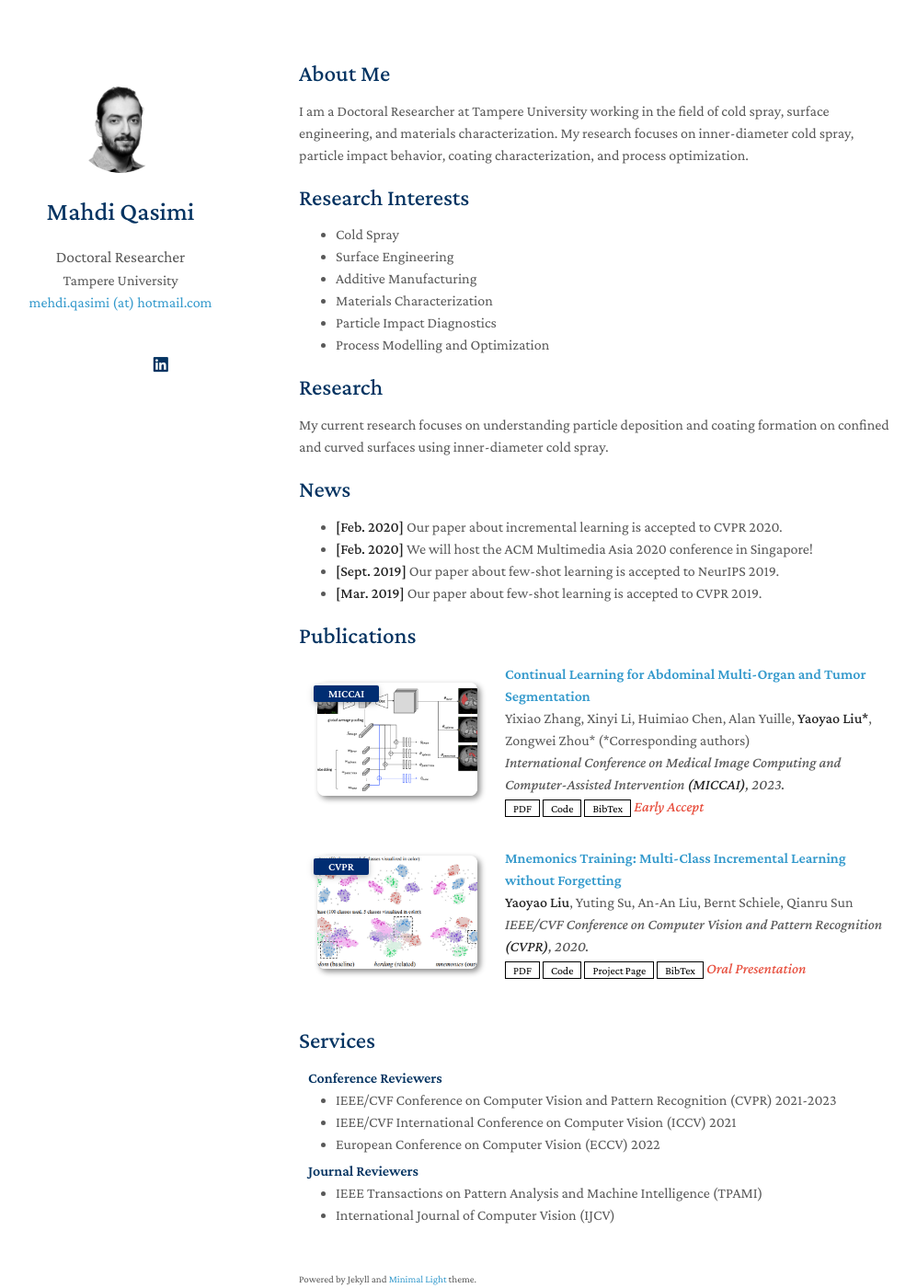
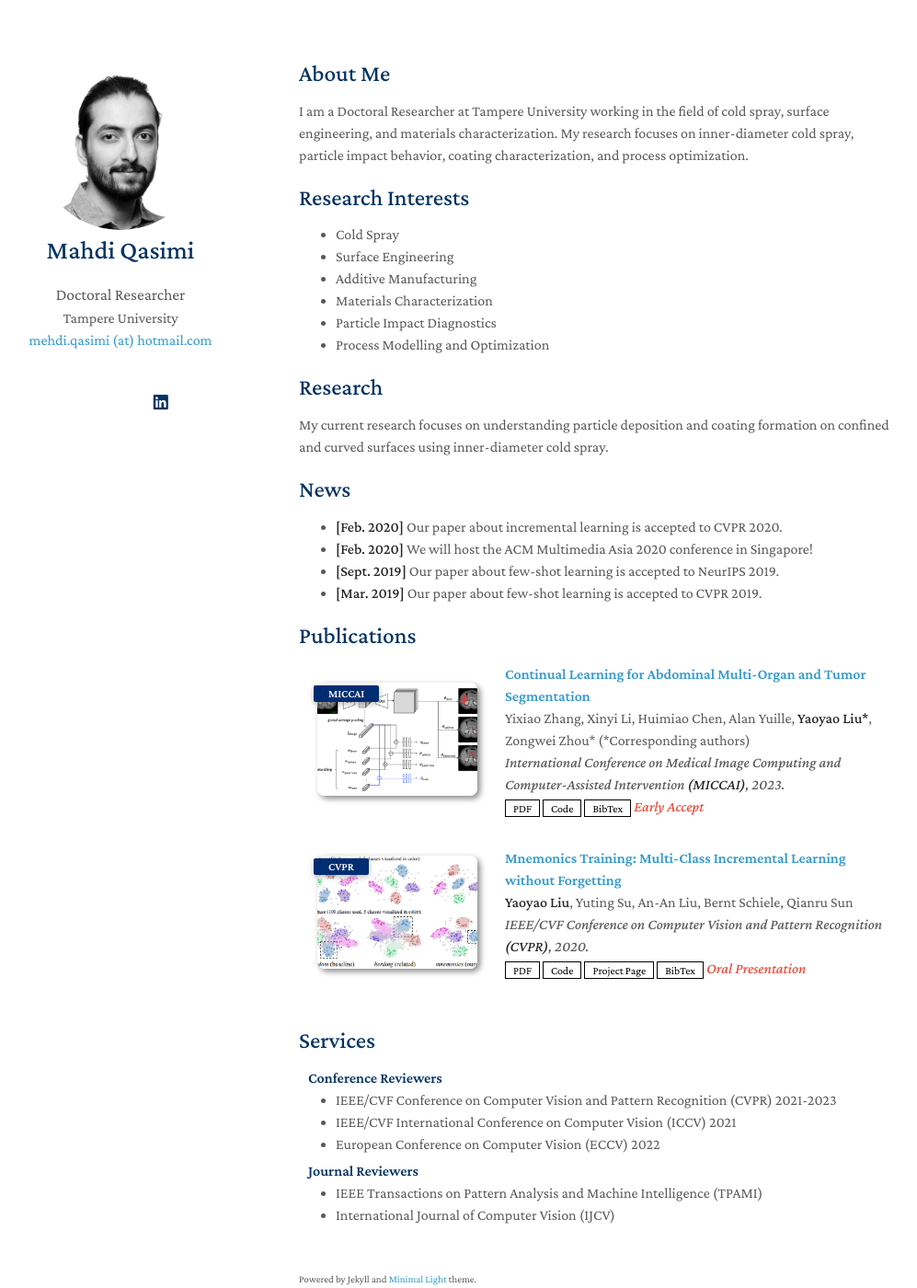
Before and after one commit to mehdiqasimi/mehdiqasimi.github.io, a Jekyll site: the page built from index.md, in a window 1280 px wide and 1400 px high. Shown: the whole window at 92% size, without its empty margins (145-1142 px from the left). Built offline with Jekyll 4.4.1, drawn with Linux system fonts in a browser that asks for light colours; a style sheet for code colours, icons or effects is not loaded; our own code applies the rules of GitHub Pages for plain Markdown files.

Commit message:
Update minimal-light.scss

```diff
--- a/_sass/minimal-light.scss
+++ b/_sass/minimal-light.scss
@@ -216,8 +216,8 @@ papertitle {
 
       .image.avatar img {
         border-radius: 100%;
-        width: 45%;
-        padding: 20px;
+        width: 80%;
+        padding: 0px;
         // border: 1px solid #ddd;
         // padding: 3px;
         // box-shadow: 0 -1px 5px 1px rgba(200, 200, 200, 0.3);
```
